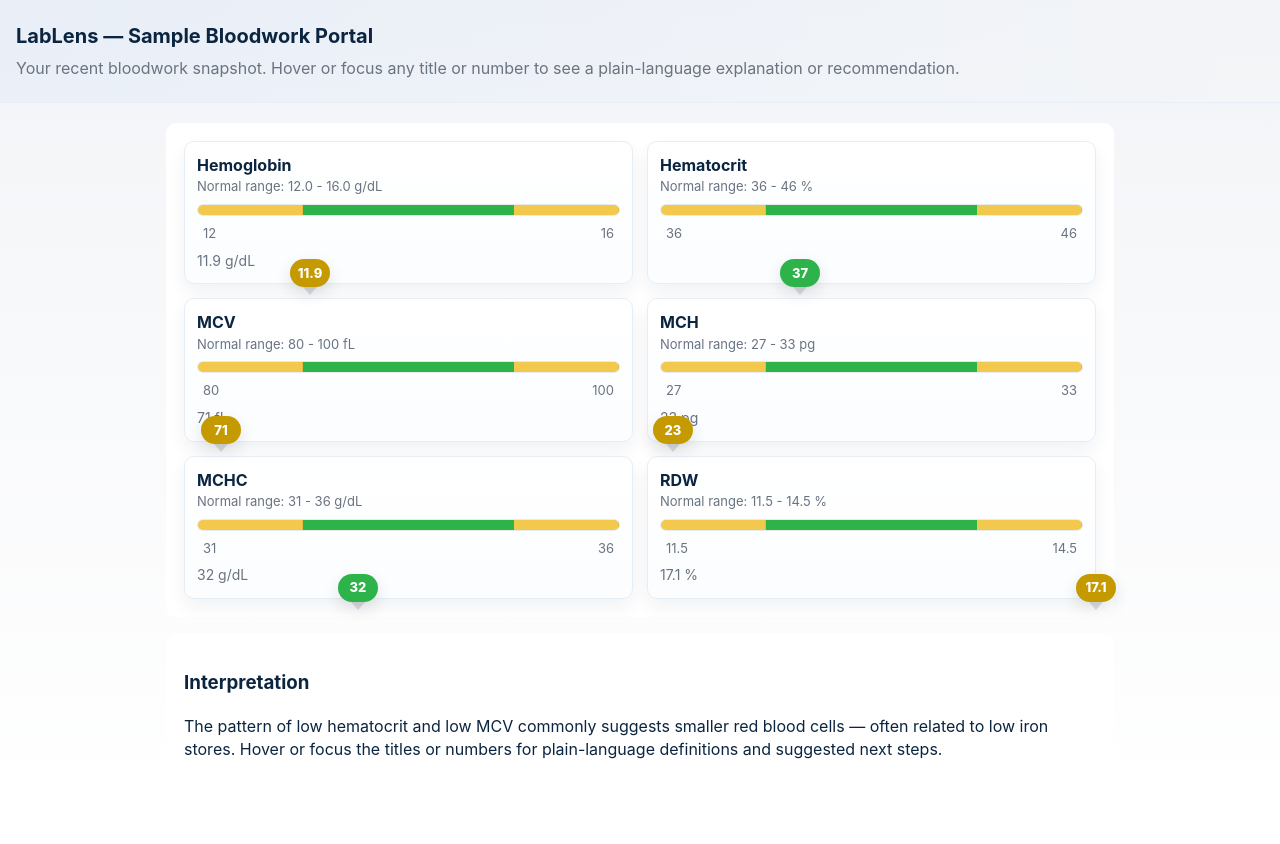
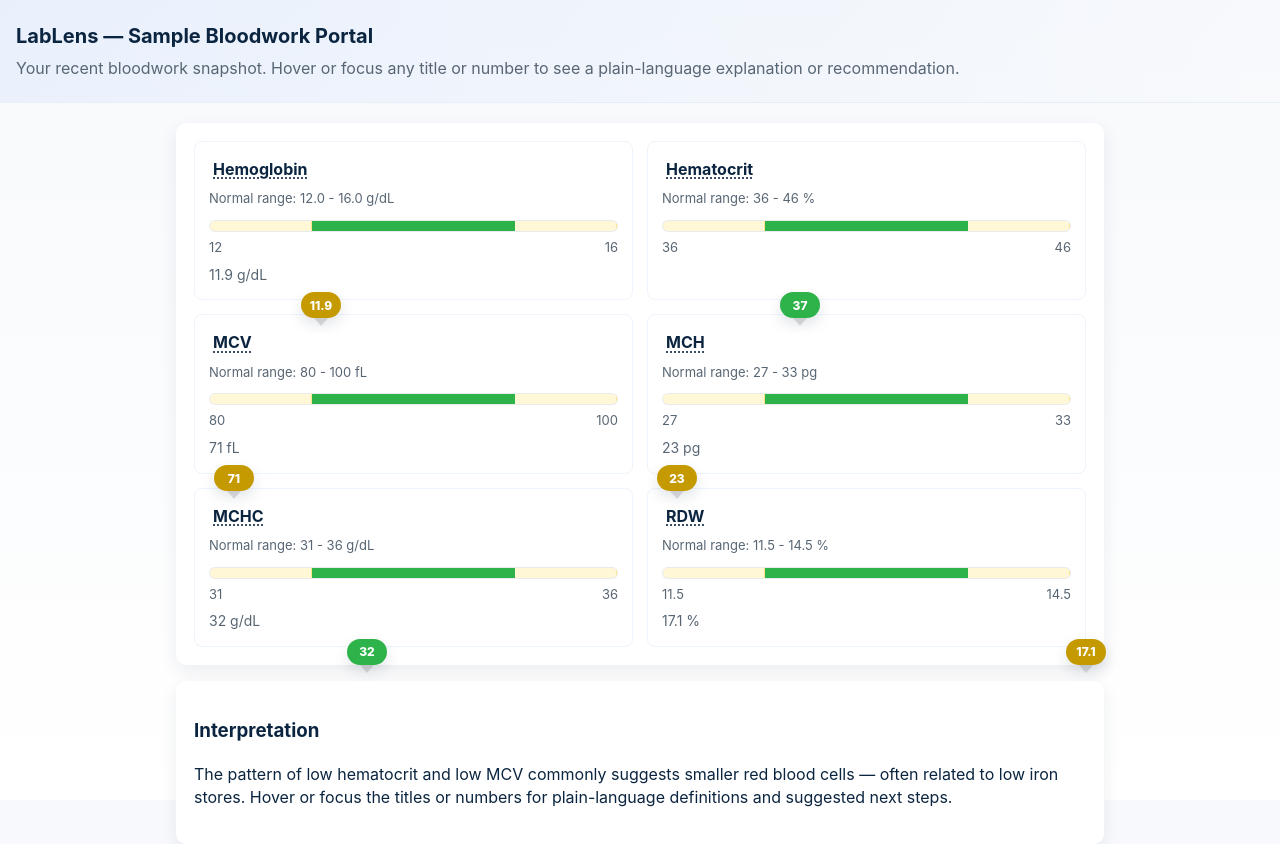
Before and after one commit to kayajain06/LabLens, a plain HTML site: page index.html in a window 1280 px wide. Before the commit the page ends 800 px from the top, so only its background shows below. Drawn offline with Linux system fonts and the light colour scheme.

Commit message:
Refactor CSS variables and styles for consistency

```diff
--- a/styles.css
+++ b/styles.css
@@ -1,15 +1,14 @@
 :root{
   --accent:#0b66ff;
-  --bg:#f2f4f7;
+  --bg:#f7f9fc;
   --panel:#ffffff;
   --text:#0b2540;
-  --muted:#6a7380;
-  --shadow: 0 8px 18px rgba(11,38,64,0.06);
-  --yellow:#f2c94c;
-  --yellow-border:#e6b93a;
+  --muted:#586674;
+  --shadow: 0 6px 18px rgba(11,38,64,0.08);
+  --yellow:#fff7d6;
+  --yellow-border:#ffe58a;
   --green:#2db34a;
   --warning:#c59a00;
-  --card-border:#e6eef5;
 }
 
 *{box-sizing:border-box}
@@ -27,28 +26,33 @@ body{
 .site-header{
   padding:22px 16px;
   border-bottom:1px solid #e6eef8;
-  background:linear-gradient(90deg, rgba(11,102,255,0.04), transparent);
+  background:linear-gradient(90deg, rgba(11,102,255,0.06), transparent);
 }
 .site-header h1{margin:0 0 6px;font-size:20px}
 .lead{margin:0;color:var(--muted)}
 
-.container{max-width:980px;margin:20px auto;padding:0 16px}
-.panel{background:var(--panel);border-radius:10px;padding:18px;box-shadow:none;margin-bottom:16px}
+.container{max-width:960px;margin:20px auto;padding:0 16px}
+.panel{background:var(--panel);border-radius:10px;padding:18px;box-shadow:var(--shadow);margin-bottom:16px}
 
 /* grid of small cards */
 .grid{display:grid;grid-template-columns:repeat(2,1fr);gap:14px}
-.card{
-  padding:12px;border-radius:10px;border:1px solid var(--card-border);background:linear-gradient(180deg,#fff,#fbfdff);
-  box-shadow:var(--shadow);position:relative;overflow:visible;
-}
-.card-head{display:flex;align-items:center;justify-content:space-between;margin-bottom:6px}
-.card h4{margin:0;font-size:16px}
-.range-text{color:var(--muted);font-size:13px;margin-bottom:8px}
+.card{padding:14px;border-radius:8px;border:1px solid #eef4fb;background:#fff;position:relative}
+.card h4{margin:0 0 6px;font-size:16px}
+.range-text{color:var(--muted);font-size:13px;margin-bottom:12px}
 .row-note{margin-top:8px;color:var(--muted);font-size:14px}
 
-/* small "View trends" link */
-.view-trends{color:#2b7edb;font-size:13px;text-decoration:none;display:inline-flex;align-items:center;gap:6px}
-.view-trends svg{display:inline-block;vertical-align:middle}
+/* titles interactive */
+.card-title{
+  display:inline-block;
+  cursor:help;
+  color:var(--text);
+  font-weight:700;
+  text-decoration:underline dotted;
+  text-underline-offset:3px;
+  border-radius:4px;
+  padding:2px 4px;
+}
+.card-title:focus{outline:none;box-shadow:0 0 0 4px rgba(11,102,255,0.08)}
 
 /* meter */
 .meter{position:relative;margin-top:6px}
@@ -56,26 +60,27 @@ body{
 .bar-inner{display:flex;height:100%}
 .bar-green{background:var(--green)}
 .bar-yellow{background:var(--yellow);border-right:1px solid var(--yellow-border)}
-.range-labels{display:flex;justify-content:space-between;color:var(--muted);font-size:13px;margin-top:8px;padding:0 6px}
+.bar-inner > div { /* ensure segments take width we assign from JS */ flex: 0 0 auto; height:100% }
+.range-labels{display:flex;justify-content:space-between;color:var(--muted);font-size:13px;margin-top:6px}
 
-/* value bubble: smaller and positioned; JS centers the bubble on the bar */
+/* value bubble: smaller and positioned over the bar using left computed in JS */
 .value-bubble{
   position:absolute; /* JS will set left/top relative to the card */
   transform:translateX(-50%); /* center horizontally over the computed x */
   width:40px;
-  height:28px;
-  border-radius:14px;
+  height:26px;
+  border-radius:13px;
   display:flex;
   align-items:center;
   justify-content:center;
   color:#fff;
   font-weight:800;
-  font-size:13px;
-  box-shadow:0 6px 16px rgba(8,30,60,0.12);
+  font-size:12px;
+  box-shadow:0 6px 14px rgba(8,30,60,0.12);
   z-index:3; /* ensure bubble sits above the bar */
 }
 
-/* little triangle pointer under bubble */
+/* little triangle pointer under bubble (visual match to screenshot) */
 .value-bubble::after{
   content:"";
   position:absolute;
@@ -92,12 +97,16 @@ body{
 .value-normal{background:var(--green)}
 .value-warning{background:var(--warning)}
 
+/* interactive bubble styling */
+.interactive{cursor:help}
+.interactive:focus{outline:none;box-shadow:0 0 0 4px rgba(11,102,255,0.12)}
+
 /* popover */
 .popover{
   position:fixed;
   max-width:340px;
   background:linear-gradient(180deg,#fff,#f8fbff);
-  border-radius:10px;padding:12px;box-shadow:0 12px 36px rgba(8,30,60,0.12);border:1px solid rgba(11,38,64,0.06);
+  border-radius:10px;padding:12px;box-shadow:0 10px 30px rgba(8,30,60,0.12);border:1px solid rgba(11,38,64,0.06);
   z-index:2000;transform-origin:top left;transition:opacity .12s ease, transform .12s ease;opacity:0;pointer-events:none;
 }
 .popover[aria-hidden="false"]{opacity:1;pointer-events:auto}
@@ -108,5 +117,5 @@ body{
 /* responsive */
 @media (max-width:720px){
   .grid{grid-template-columns:1fr}
-  .value-bubble{width:36px;height:24px;font-size:12px}
+  .value-bubble{width:36px;height:24px;font-size:11px}
 }
```
